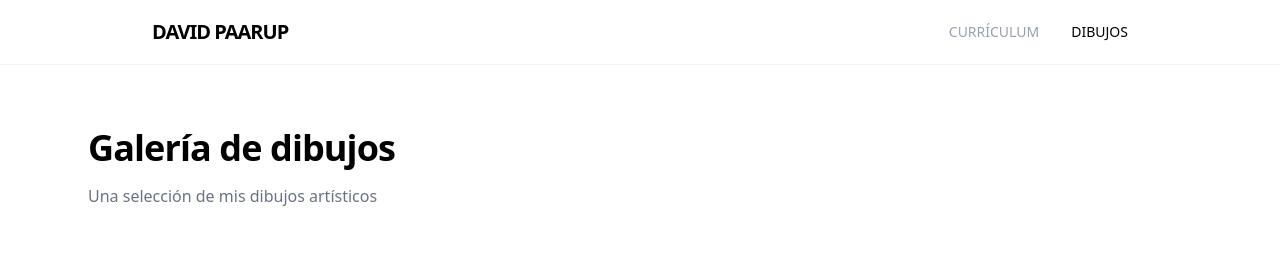
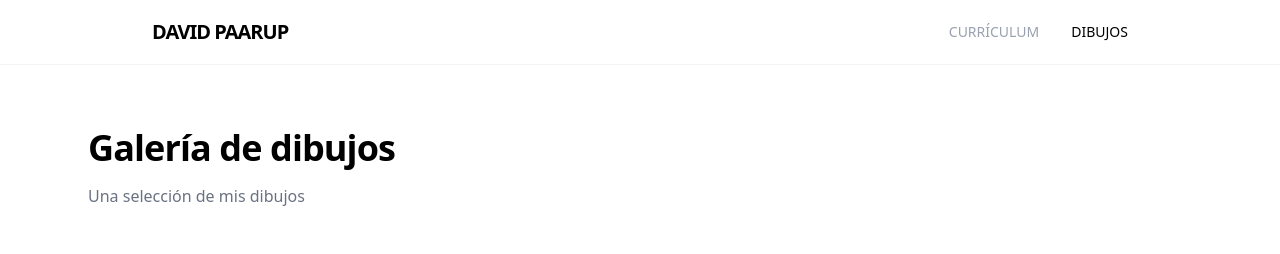
Before and after one commit to davidpaarup/davidpaarup-vite, a React (Vite) app: page / in a window 1280 px wide. Both pictures are taken after a click on the button "DIBUJOS". Shown: the top 254 px of the page. Built offline with nearby package versions, Linux system fonts and the light colour scheme.

Commit message:
Descripción galería

```diff
--- a/src/components/Gallery.tsx
+++ b/src/components/Gallery.tsx
@@ -58,7 +58,7 @@ const Gallery: React.FC = () => {
       <section className="mb-12">
         <h1 className="text-4xl font-bold tracking-tight mb-4">Galería de dibujos</h1>
           <p className="text-gray-500 max-w-xl">
-              Una selección de mis dibujos artísticos
+              Una selección de mis dibujos
           </p>
       </section>
 
```
